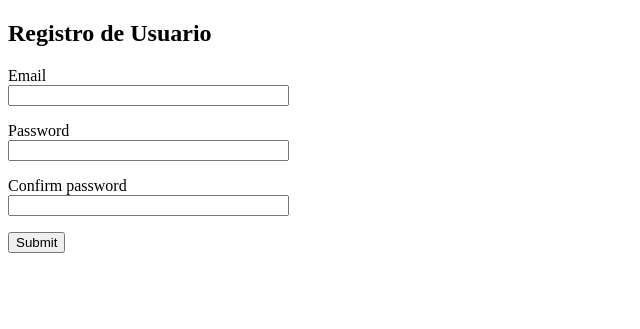
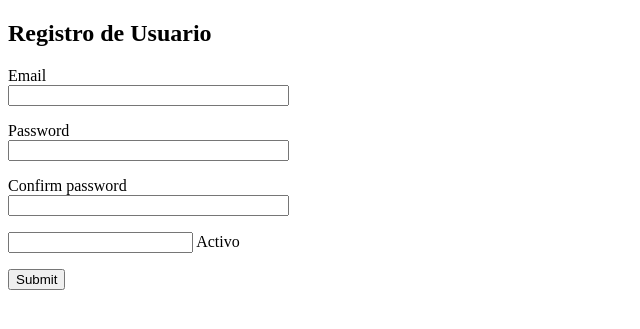
Before and after one commit to Alemarval33/ZunekoAPPV2, a Python web app: template app/templates/register.html in a window 1280 px wide. Shown: the top 329 px of the page, without its empty margins (0-640 px from the left). Run offline with Jinja, Linux system fonts and the light colour scheme; the template is opened without the code that fills it, so the values that code supplies are empty, except form fields; form fields are guessed from the names that the template uses.

Commit message:
Update register.html

```diff
--- a/app/templates/register.html
+++ b/app/templates/register.html
@@ -36,6 +36,12 @@
           <span style="color: red;">{{ error }}</span>
         {% endfor %}
     </p>
+    <p>
+        {{ form.activo() }} {{ form.activo.label }}
+        {% for error in form.activo.errors %}
+          <span style="color: red;">{{ error }}</span>
+        {% endfor %}
+    </p>
     <p>{{ form.submit() }}</p>
 </form>
 </body>
```
Lines whose indentation alone changed are shown as unchanged.
